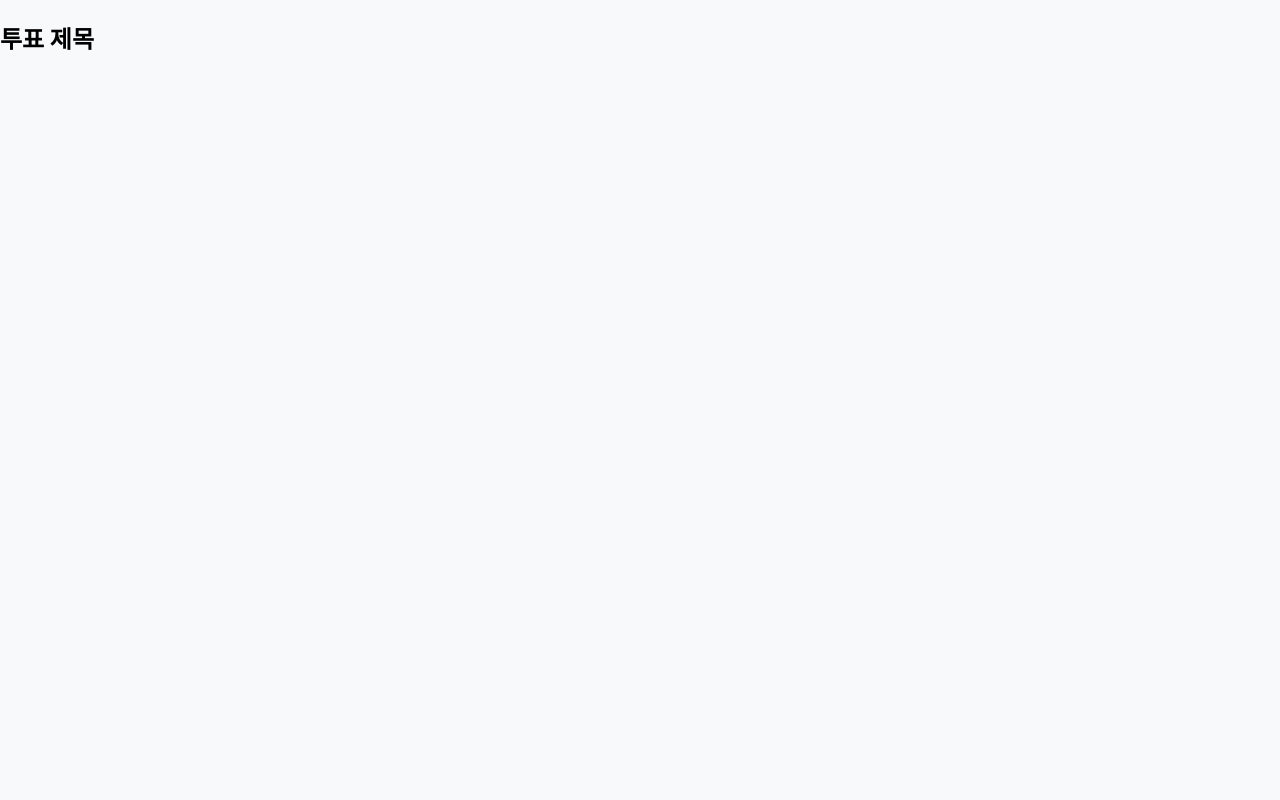
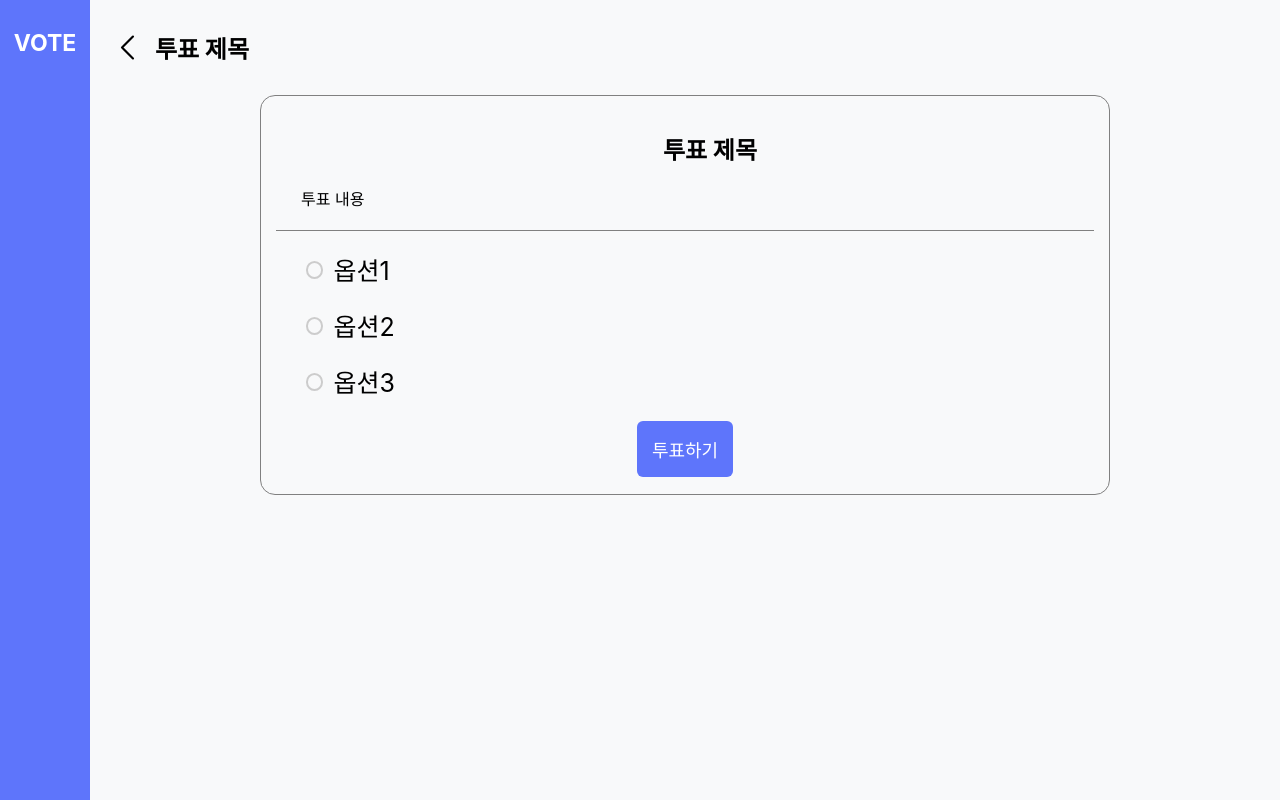
Before and after one commit to hs7982/web-socket-vote, a plain HTML site: page frontend/vote.html in a window 1280 px wide. Drawn offline with Linux system fonts and the light colour scheme.

Commit message:
feat: [#5] 투표 상세 페이지 추가

```diff
--- /dev/null
+++ b/frontend/css/vote.css
@@ -0,0 +1,75 @@
+.wrap {
+    display: flex;
+}
+
+main {
+    flex: 1;
+}
+
+.title {
+    display: flex;
+    align-items: center;
+}
+
+.backBtn {
+    background: url(../img/back.svg) no-repeat center;
+    width: 35px;
+    height: 35px;
+    margin-right: 10px;
+    cursor: pointer;
+}
+
+main {
+    padding: 10px 20px;
+}
+
+.voteWrap {
+    width: 100%;
+}
+
+.container {
+    max-width: 850px;
+    margin: 10px auto;
+    border: 1px solid gray;
+    border-radius: 15px;
+    box-sizing: border-box;
+    padding: 15px;
+}
+
+.info {
+    width: 100%;
+    padding: 0 25px;
+}
+
+.info>h2 {
+    text-align: center;
+}
+
+.line {
+    border-bottom: 1px solid gray;
+    margin: 20px 0;
+}
+
+.btnBox {
+    text-align: center;
+}
+
+.container>.btn {
+    margin: 0 auto;
+}
+
+.optionRow {
+    display: flex;
+    margin: 20px 0;
+    padding: 0 25px;
+    font-size: 25px;
+    align-items: center;
+}
+
+.optionRow>input[type='radio'] {
+    margin-right: 10px;
+}
+
+.optionRow>label {
+    width: 100%;
+}
--- a/frontend/vote.html
+++ b/frontend/vote.html
@@ -1,16 +1,57 @@
 <!DOCTYPE html>
 <html lang="en">
+
 <head>
     <meta charset="UTF-8">
     <title>Title</title>
     <link rel="stylesheet" href="css/global.css">
+    <link rel="stylesheet" href="css/sidebar.css">
+    <link rel="stylesheet" href="css/vote.css">
 </head>
+
 <body>
-<div class="vote_wrap">
-    <div class="border_rd vote_inner">
-        <h2>투표 제목</h2>
+    <div class="wrap">
+        <aside class="sidebar">
+            <h1>VOTE</h1>
+        </aside>
+        <main>
+            <div class="title">
+                <div class="backBtn" onclick="window.history.back()"></div>
+                <h2>투표 제목</h2>
+            </div>
+            <div class="voteWrap">
+                <div class="container">
+                    <div class="info">
+                        <h2>투표 제목</h2>
+                        <p>투표 내용</p>
+                    </div>
+                    <div class="line"></div>
+                    <div class="voteOption">
 
+                        <div class="optionRow">
+                            <input type="radio" name="vote" id="1">
+                            <label for="1">옵션1</label>
+                        </div>
+
+                        <div class="optionRow">
+                            <input type="radio" name="vote" id="2">
+                            <label for="2">옵션2</label>
+                        </div>
+
+                        <div class="optionRow">
+                            <input type="radio" name="vote" id="3">
+                            <label for="3">옵션3</label>
+                        </div>
+
+                    </div>
+                    <div class="btnBox">
+                        <button class="btn btn_pr btn_lg">투표하기</button>
+                    </div>
+                </div>
+            </div>
+
+        </main>
     </div>
-</div>
 </body>
+
 </html>
```
Also changed, not shown: frontend/img/back.svg (added).
